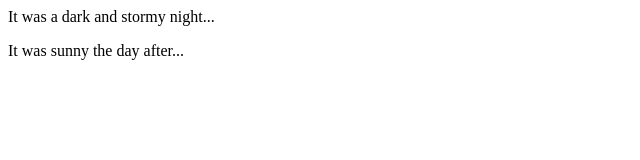
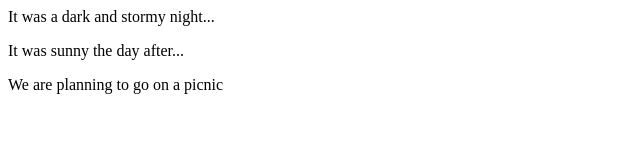
Before and after one commit to Sneha-ks/fireside-story, a plain HTML site: page index.html in a window 1280 px wide. Shown: the whole page, without its empty margins (0-640 px from the left). Drawn offline with Linux system fonts and the light colour scheme.

Commit message:
added third line of story

```diff
--- a/index.html
+++ b/index.html
@@ -2,5 +2,6 @@
   <body>
     <p>It was a dark and stormy night...</p>
     <p> It was sunny the day after...</p>
+    <p>We are planning to go on a picnic</p>
   </body>
 </html>
```
